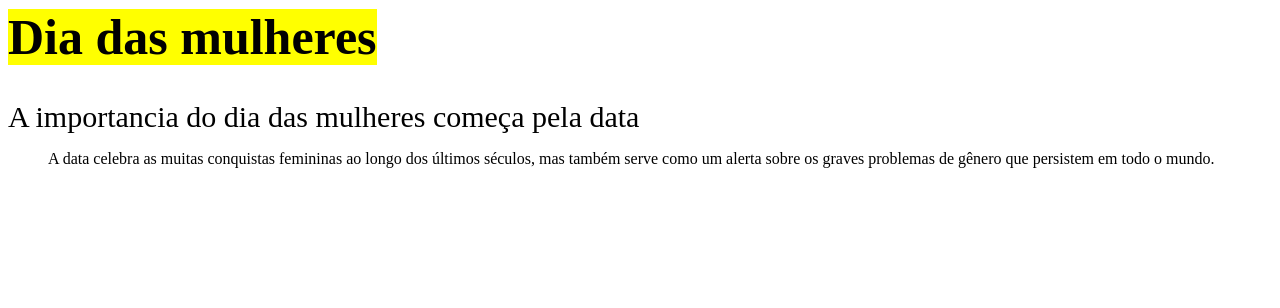
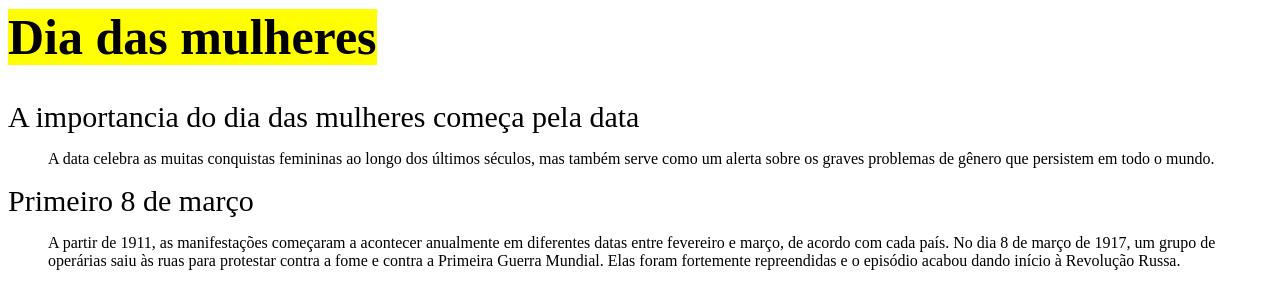
Before and after one commit to Luca5Febraio/PRETOS-FC, a plain HTML site: page index.html in a window 1280 px wide. Drawn offline with Linux system fonts and the light colour scheme.

Commit message:
Update index.html

```diff
--- a/index.html
+++ b/index.html
@@ -8,7 +8,7 @@
         font-size:50px;
         color white;
        }
-     p1{
+     p1, p2{
         font-size:30px;
         color black;
        }
@@ -17,5 +17,8 @@
       <h1> <mark> Dia das mulheres </mark> </h1>
        <p1>A importancia do dia das mulheres começa pela data</p1>
         <ol> A data celebra as muitas conquistas femininas ao longo dos últimos séculos, mas também serve como um alerta sobre os graves problemas de gênero que persistem em todo o mundo.</ol>
+        <p2> Primeiro 8 de março</p2>
+       <ol>A partir de 1911, as manifestações começaram a acontecer anualmente em diferentes datas entre fevereiro e março, de acordo com cada país.
+No dia 8 de março de 1917, um grupo de operárias saiu às ruas para protestar contra a fome e contra a Primeira Guerra Mundial. Elas foram fortemente repreendidas e o episódio acabou dando início à Revolução Russa.</ol>
     </body>
 </html>
```
